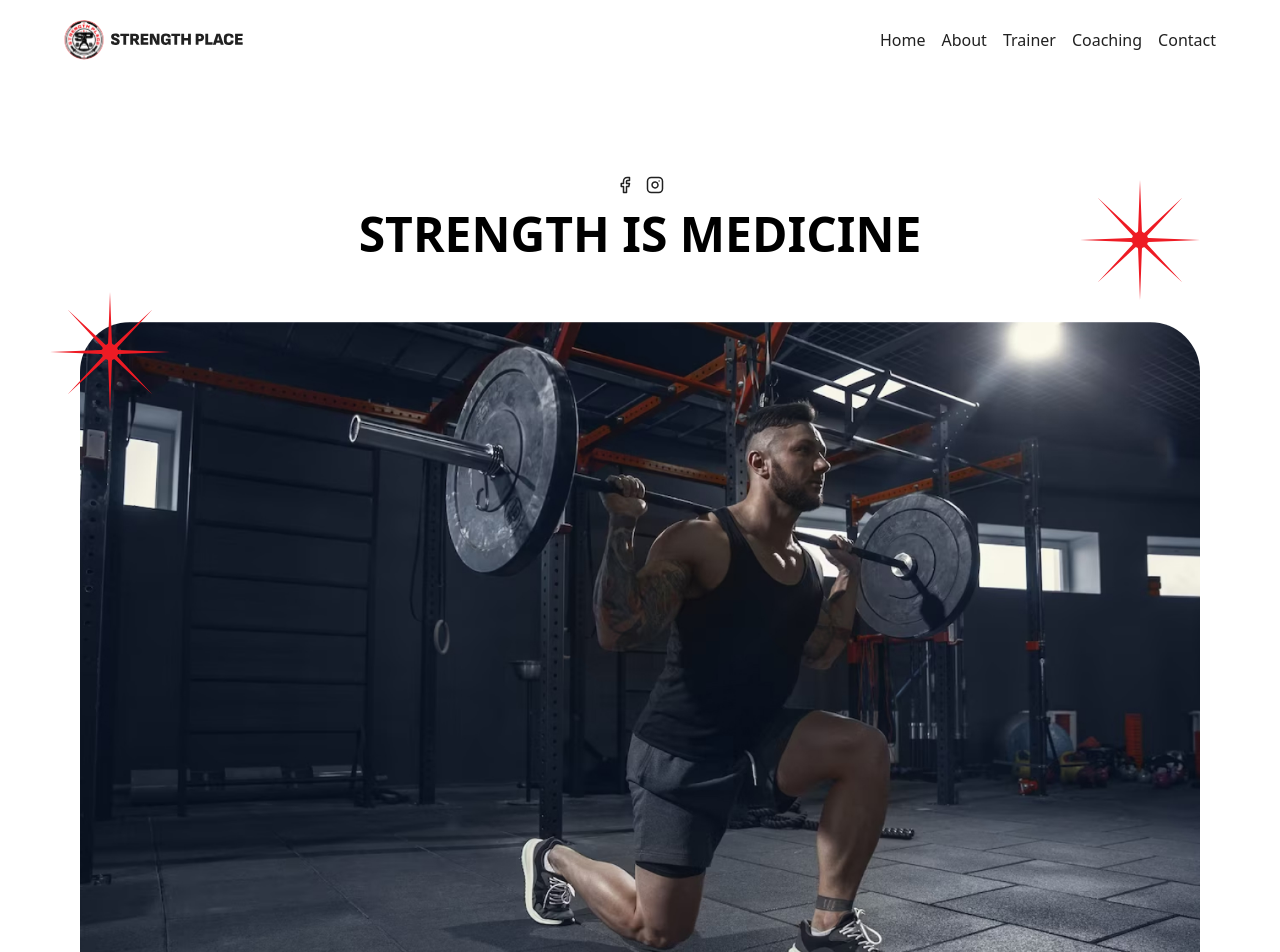
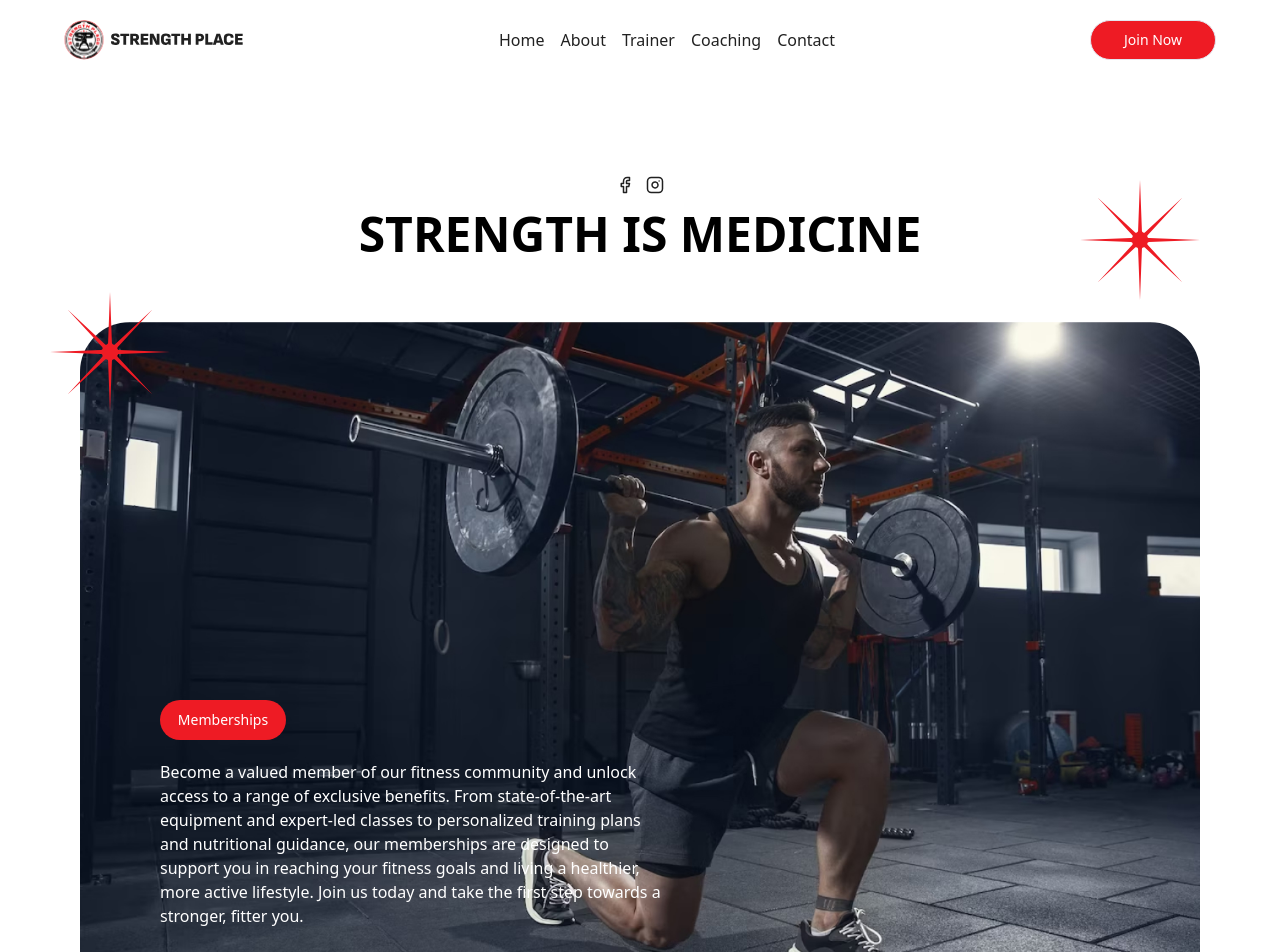
Before and after one commit to EmmanuelO11/strengthplacellc, a Next.js app: page / in a window 1280 px wide. Shown: the top 952 px of the page. Built offline with nearby package versions, Linux system fonts and the light colour scheme.

Commit message:
Jan 7 Changes

```diff
--- a/src/components/about/index.tsx
+++ b/src/components/about/index.tsx
@@ -7,8 +7,8 @@ const AboutComponent = () => {
       imageUri="/trainer.png"
       title="About Us"
       direction="row"
-      description="Strength Place Fitness Center is a private gym located in Lansing, a
-                    south suburb of Chicago and near NorthWest Indiana. Strength Place
+      description="Strength Place Fitness Center is a private gym located in Thorton, a
+                    south suburb of Chicago. Strength Place
                     welcomes individuals from all walks of life with the common goal of
                     purpose driven training to improve overall health and well-being.
                     Strength Place was founded upon the ideals that through strength we
--- a/src/components/available-training/index.tsx
+++ b/src/components/available-training/index.tsx
@@ -15,10 +15,27 @@ const AvailableTrainingComponent = () => {
         success.
       </p>
       <div className="flex overflow-x-scroll w-full pb-4 gap-8">
-        <TrainingCard title="Strength Athletes" />
-        <TrainingCard title="Youth Athletes" imagePath="/youth_athlete.jpg" />
-        <TrainingCard title="Cross Functional Athletes" />
-        <TrainingCard title="Senior Strength" />
+        <TrainingCard
+          title="General Public Training"
+          description="Designed to help individuals achieve their fitness and wellness goals in a supportive and inclusive environment.
+          Our program offers personalized workouts, nutritional guidance, and lifestyle coaching to help you lead a healthier and more active life."
+        />
+        <TrainingCard
+          title="Youth Athletes"
+          description="We focus on developing young athletes through comprehensive and individualized training.
+          Emphasis in skill development, strength training, agility, and injury prevention, all under the guidance of experienced coaches."
+          imagePath="/youth_athlete.jpg"
+        />
+        <TrainingCard
+          title="Senior Strength"
+          description="Dedicated to promoting health, mobility, and vitality in our aging community.
+          Focuses on safe and effective exercises, functional movement training, and personalized support to help seniors live life to the fullest and maintain independence."
+        />
+        <TrainingCard
+          title="Strength Athletes"
+          description="Tailored to empower athletes in building strength and performance.
+          Combines advanced strength and conditioning techniques and expert coaching to help athletes reach their full potential."
+        />
       </div>
     </div>
   );
--- a/src/components/available-training/training-card.tsx
+++ b/src/components/available-training/training-card.tsx
@@ -3,14 +3,39 @@ import Image from "next/image";
 type TrainingCardProps = {
   title: string;
   imagePath?: string;
+  description?: string;
 };
 
-const TrainingCard: React.FC<TrainingCardProps> = ({ title, imagePath = "/training.jpg" }) => {
+const TrainingCard: React.FC<TrainingCardProps> = ({
+  title,
+  imagePath = "/training.jpg",
+  description,
+}) => {
+
   return (
     <div className="flex min-w-[30em] min-h-[12em] p-6 rounded-2xl border border-[#212121]">
       <div className="flex flex-col justify-between flex-1">
         <div className="flex flex-col">
           <h1 className="text-lg">{title}</h1>
+          {description && (
+            <p className="text-sm mt-2 mr-4" style={{ fontSize: 12 }}>
+              {description}
+            </p>
+          )}
+          <div className="mt-3" style={{ cursor: "pointer" }}>
+            <a
+              href="https://strengthplace.gymmasteronline.com/portal/signup"
+              target="_blank"
+              rel="noopener noreferrer"
+            >
+              <Image
+                src={"/play-black.svg"}
+                alt="icon"
+                width={30}
+                height={30}
+              />
+            </a>
+          </div>
         </div>
       </div>
       <Image
--- a/src/components/comments/comment-card.tsx
+++ b/src/components/comments/comment-card.tsx
@@ -16,8 +16,8 @@ const CommentCard = () => {
         important weightlifting impacts my overall sense of self.
       </p>
       <div className="flex flex-col items-center">
-        <p className="font-semibold text-[#EE1B24]">Carter Franci</p>
-        <p className="text-xs text-primary">Trainer</p>
+        <p className="font-semibold text-[#EE1B24]">Patrcia Nelson</p>
+        <p className="text-xs text-primary">Client</p>
       </div>
     </div>
   );
--- a/src/components/home/index.tsx
+++ b/src/components/home/index.tsx
@@ -1,6 +1,7 @@
 import { Facebook, Instagram } from "lucide-react";
 import Image from "next/image";
 import Title from "../ui/title";
+import { Button } from "../ui/button";
 
 const HomeComponent = () => {
   return (
@@ -54,6 +55,31 @@ const HomeComponent = () => {
           height={120}
           className="absolute left-[-10px] top-[-10px] md:left-[-30px] md:top-[-30px]"
         />
+        <div className="flex flex-col gap-5 absolute text-white bottom-20 left-10 md:left-20">
+          <div className="flex items-center gap-6">
+            <a
+              href="https://strengthplace.gymmasteronline.com/portal/signup"
+              target="_blank"
+              rel="noopener noreferrer"
+            >
+              <Button
+                variant={"secondary"}
+                className="w-[9em] rounded-[50px] bg-[#EE1B24] text-white"
+              >
+                Memberships
+              </Button>
+            </a>
+          </div>
+          <p className="w-full md:max-w-[40vw]">
+            Become a valued member of our fitness community and unlock access to
+            a range of exclusive benefits. From state-of-the-art equipment and
+            expert-led classes to personalized training plans and nutritional
+            guidance, our memberships are designed to support you in reaching
+            your fitness goals and living a healthier, more active lifestyle.
+            Join us today and take the first step towards a stronger, fitter
+            you.
+          </p>
+        </div>
       </div>
     </div>
   );
--- a/src/layout/navbar/data.ts
+++ b/src/layout/navbar/data.ts
@@ -1,4 +1,5 @@
 export const navbarItems = [
+
   {
     name: "Home",
     link: "#home",
--- a/src/layout/navbar/index.tsx
+++ b/src/layout/navbar/index.tsx
@@ -17,6 +17,18 @@ const Navbar = () => {
             </Link>
           ))}
         </div>
+        <a
+          href="https://strengthplace.gymmasteronline.com/portal/signup"
+          target="_blank"
+          rel="noopener noreferrer"
+        >
+          <Button
+            variant={"outline"}
+            className="w-[9em] rounded-[50px] bg-[#EE1B24] text-white"
+          >
+            Join Now
+          </Button>
+        </a>
       </div>
       <div className="md:hidden">
         <ResponsiveNavbar />
```
